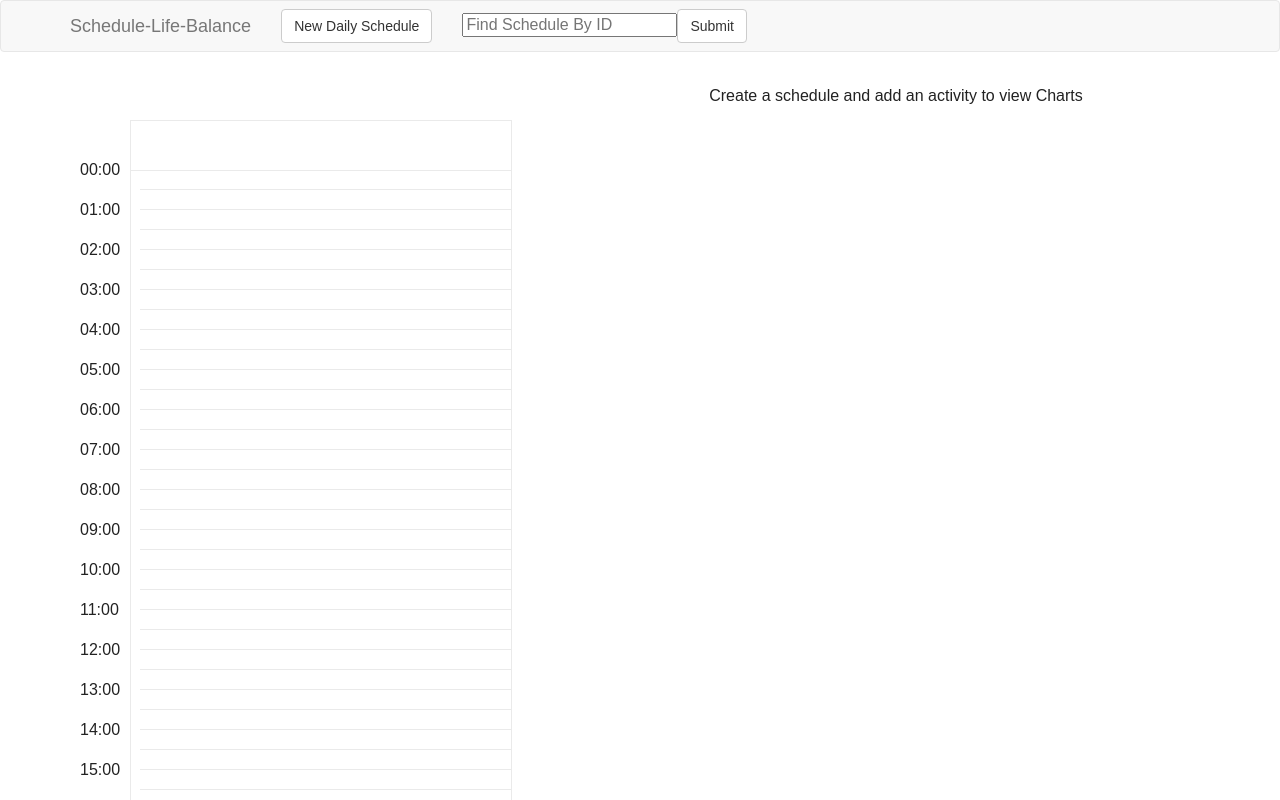
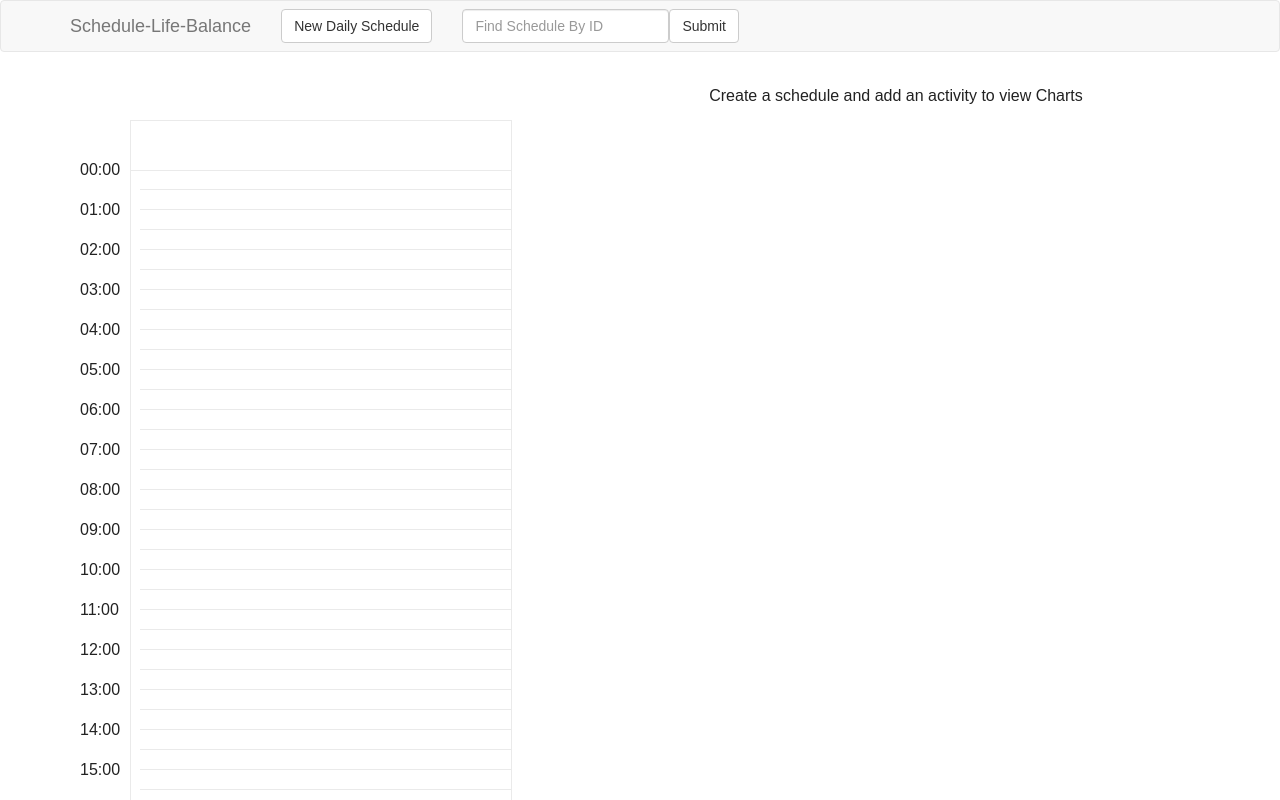
Before and after one commit to CT43/schedule-life-balance, a React (Create React App) app: page / in a window 1280 px wide. Shown: the top 800 px of the page. Built offline with nearby package versions, Linux system fonts and the light colour scheme.

Commit message:
add form control to schedule search

```diff
--- a/package.json
+++ b/package.json
@@ -12,6 +12,7 @@
     "react-bootstrap-time-picker": "^1.0.3",
     "react-dom": "^16.6.3",
     "react-redux": "^5.1.0",
+    "react-router-dom": "^4.3.1",
     "react-scripts": "2.1.1",
     "redux": "^4.0.1",
     "redux-thunk": "^2.3.0"
--- a/src/components/ScheduleSearch.js
+++ b/src/components/ScheduleSearch.js
@@ -3,7 +3,7 @@ import {connect} from 'react-redux';
 import {bindActionCreators} from 'redux';
 import * as scheduleActions from '../actions/scheduleActions';
 import PropTypes from 'prop-types';
-import { Navbar, Nav, NavItem, MenuItem, NavDropdown, FormGroup, FormControl, Button } from 'react-bootstrap'
+import { Navbar, Nav, NavItem, MenuItem, NavDropdown, FormGroup, Form, FormControl, Button } from 'react-bootstrap'
 
 
 class ScheduleSearch extends Component {
@@ -27,12 +27,12 @@ class ScheduleSearch extends Component {
   render() {
     return (
       <div>
-        <form onSubmit={this.handleSubmit} >
-        <input className='input' type="text"
+        <Form onSubmit={this.handleSubmit} >
+        <FormControl className='input' type="text"
           name="id" placeholder='Find Schedule By ID'
           value={this.state.id} onChange={this.handleInput} />
           <Button type="submit">Submit</Button>
-        </form>
+        </Form>
       </div>
     );
   }
```
Also changed, not shown: 1 other file (tests, documents, lock files or other folders).
